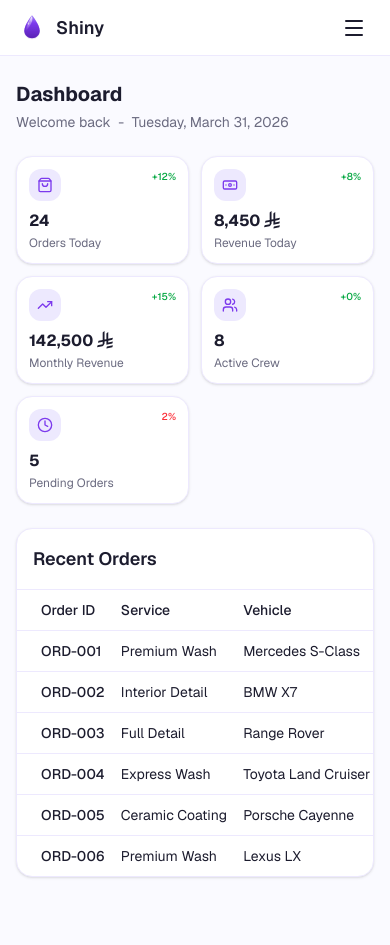
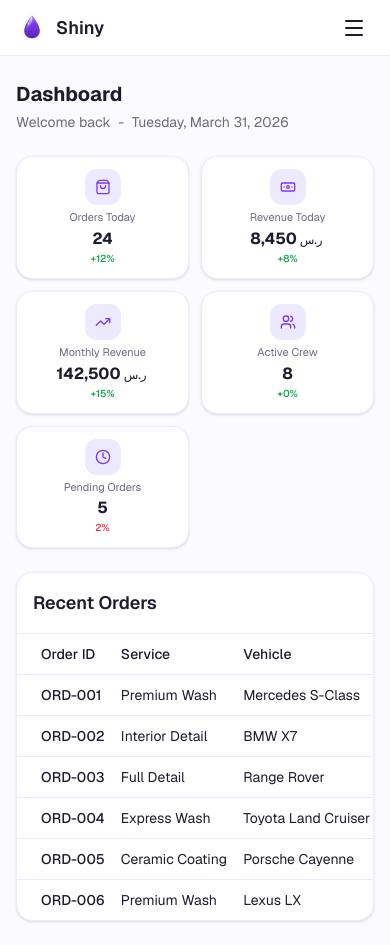
Before and after one commit to mekhld1/v0-luxury-car-wash-icon, a Next.js app: page / in a window 390 px wide. Before the commit the page ends 901 px from the top, so only its background shows below. Built offline with nearby package versions, Linux system fonts and the light colour scheme.

Commit message:
feat: redesign KPI cards for mobile and fix server/client component issue\n\nUpdate KpiCard for separate 'numericValue' prop and responsive design\nPass 'mobileValue' for currency KPI cards and resolve server/client boundary error

```diff
--- a/app/customers/page.tsx
+++ b/app/customers/page.tsx
@@ -307,6 +307,7 @@ export default function CustomersPage() {
             icon={Wallet}
             label="Total Revenue"
             value={<SARAmount amount={stats.totalRevenue} />}
+            mobileValue={stats.totalRevenue}
           />
         </div>
 
--- a/app/earnings/page.tsx
+++ b/app/earnings/page.tsx
@@ -396,8 +396,21 @@ export default function EarningsPage() {
         {/* KPI Cards */}
         <div className="mb-6 grid grid-cols-2 gap-3 sm:gap-4 lg:mb-8 lg:grid-cols-4">
           <Card className="rounded-2xl border-2 border-primary/20 bg-gradient-to-br from-primary/5 to-primary/10 shadow-sm">
-            <CardContent className="p-6">
-              <div className="flex items-center gap-3 overflow-hidden">
+            <CardContent className="p-3 md:p-6">
+              {/* Mobile Layout */}
+              <div className="flex flex-col items-center text-center md:hidden">
+                <div className="flex h-9 w-9 items-center justify-center rounded-lg bg-primary/20">
+                  <Wallet className="h-4 w-4 text-primary" />
+                </div>
+                <p className="mt-1.5 text-[11px] leading-tight text-muted-foreground">
+                  Total Revenue
+                </p>
+                <p className="mt-1 text-base font-bold leading-tight text-foreground">
+                  {stats.totalRevenue.toLocaleString()}<span className="mr-0.5 text-xs font-medium"> ر.س</span>
+                </p>
+              </div>
+              {/* Desktop Layout */}
+              <div className="hidden items-center gap-3 overflow-hidden md:flex">
                 <div className="flex h-12 w-12 shrink-0 items-center justify-center rounded-xl bg-primary/20">
                   <Wallet className="h-6 w-6 text-primary" />
                 </div>
@@ -405,7 +418,7 @@ export default function EarningsPage() {
                   <p className="text-sm font-medium text-muted-foreground">
                     Total Revenue
                   </p>
-                  <p className="truncate text-lg font-bold text-foreground sm:text-xl md:text-2xl">
+                  <p className="truncate text-2xl font-bold text-foreground">
                     <SARAmount amount={stats.totalRevenue} />
                   </p>
                 </div>
@@ -417,6 +430,7 @@ export default function EarningsPage() {
             icon={Receipt}
             label="VAT Collected"
             value={<SARAmount amount={stats.vatCollected} />}
+            mobileValue={stats.vatCollected}
           />
           <KpiCard
             icon={CheckCircle2}
@@ -427,6 +441,7 @@ export default function EarningsPage() {
             icon={TrendingUp}
             label="Avg. Order Value"
             value={<SARAmount amount={stats.avgOrderValue} />}
+            mobileValue={stats.avgOrderValue}
           />
         </div>
 
--- a/app/page.tsx
+++ b/app/page.tsx
@@ -1,3 +1,5 @@
+"use client"
+
 import { DashboardSidebar } from "@/components/dashboard-sidebar"
 import { KpiCard } from "@/components/kpi-card"
 import { OrdersTable } from "@/components/orders-table"
@@ -45,12 +47,14 @@ export default function DashboardPage() {
               icon={Banknote}
               label="Revenue Today"
               value={<SARAmount amount={8450} />}
+              mobileValue={8450}
               trend={{ value: 8, isPositive: true }}
             />
             <KpiCard
               icon={TrendingUp}
               label="Monthly Revenue"
               value={<SARAmount amount={142500} />}
+              mobileValue={142500}
               trend={{ value: 15, isPositive: true }}
             />
             <KpiCard
--- a/components/kpi-card.tsx
+++ b/components/kpi-card.tsx
@@ -1,10 +1,15 @@
+"use client"
+
 import { cn } from "@/lib/utils"
 import type { LucideIcon } from "lucide-react"
+import type { ReactNode } from "react"
 
 interface KpiCardProps {
   icon: LucideIcon
   label: string
-  value: string | number
+  value: string | number | ReactNode
+  /** Raw numeric value for mobile display (without SAR symbol) */
+  mobileValue?: number
   trend?: {
     value: number
     isPositive: boolean
@@ -12,22 +17,36 @@ interface KpiCardProps {
   className?: string
 }
 
-export function KpiCard({ icon: Icon, label, value, trend, className }: KpiCardProps) {
+export function KpiCard({ icon: Icon, label, value, mobileValue, trend, className }: KpiCardProps) {
+  // Determine if this is a currency card (has mobileValue)
+  const isCurrencyCard = mobileValue !== undefined
+
   return (
     <div
       className={cn(
-        "min-h-0 rounded-2xl border border-border bg-card p-3 shadow-sm transition-shadow hover:shadow-md sm:p-4 md:p-5",
+        "rounded-2xl border border-border bg-card p-3 shadow-sm transition-shadow hover:shadow-md md:p-5",
         className
       )}
     >
-      <div className="flex items-start justify-between gap-2">
-        <div className="flex h-8 w-8 shrink-0 items-center justify-center rounded-lg bg-accent sm:h-10 sm:w-10 sm:rounded-xl">
-          <Icon className="h-4 w-4 text-primary sm:h-5 sm:w-5" />
+      {/* Mobile Layout (below md) - Stacked vertically, centered */}
+      <div className="flex flex-col items-center text-center md:hidden">
+        <div className="flex h-9 w-9 items-center justify-center rounded-lg bg-accent">
+          <Icon className="h-4 w-4 text-primary" />
         </div>
+        <p className="mt-1.5 text-[11px] leading-tight text-muted-foreground">{label}</p>
+        <p className="mt-1 text-base font-bold leading-tight text-foreground">
+          {isCurrencyCard ? (
+            <>
+              {mobileValue.toLocaleString()}<span className="mr-0.5 text-xs font-medium"> ر.س</span>
+            </>
+          ) : (
+            value
+          )}
+        </p>
         {trend && (
           <span
             className={cn(
-              "text-[10px] font-medium sm:text-xs",
+              "mt-0.5 text-[10px] font-medium",
               trend.isPositive ? "text-green-600" : "text-red-500"
             )}
           >
@@ -36,9 +55,29 @@ export function KpiCard({ icon: Icon, label, value, trend, className }: KpiCardP
           </span>
         )}
       </div>
-      <div className="mt-2 min-w-0 sm:mt-3 md:mt-4">
-        <p className="truncate text-base font-bold text-foreground sm:text-lg md:text-xl lg:text-2xl">{value}</p>
-        <p className="mt-0.5 truncate text-xs text-muted-foreground sm:mt-1 sm:text-sm">{label}</p>
+
+      {/* Desktop Layout (md and above) - Original horizontal */}
+      <div className="hidden md:block">
+        <div className="flex items-start justify-between gap-2">
+          <div className="flex h-10 w-10 shrink-0 items-center justify-center rounded-xl bg-accent">
+            <Icon className="h-5 w-5 text-primary" />
+          </div>
+          {trend && (
+            <span
+              className={cn(
+                "text-xs font-medium",
+                trend.isPositive ? "text-green-600" : "text-red-500"
+              )}
+            >
+              {trend.isPositive ? "+" : ""}
+              {trend.value}%
+            </span>
+          )}
+        </div>
+        <div className="mt-4">
+          <p className="text-2xl font-bold text-foreground">{value}</p>
+          <p className="mt-1 text-sm text-muted-foreground">{label}</p>
+        </div>
       </div>
     </div>
   )
```
